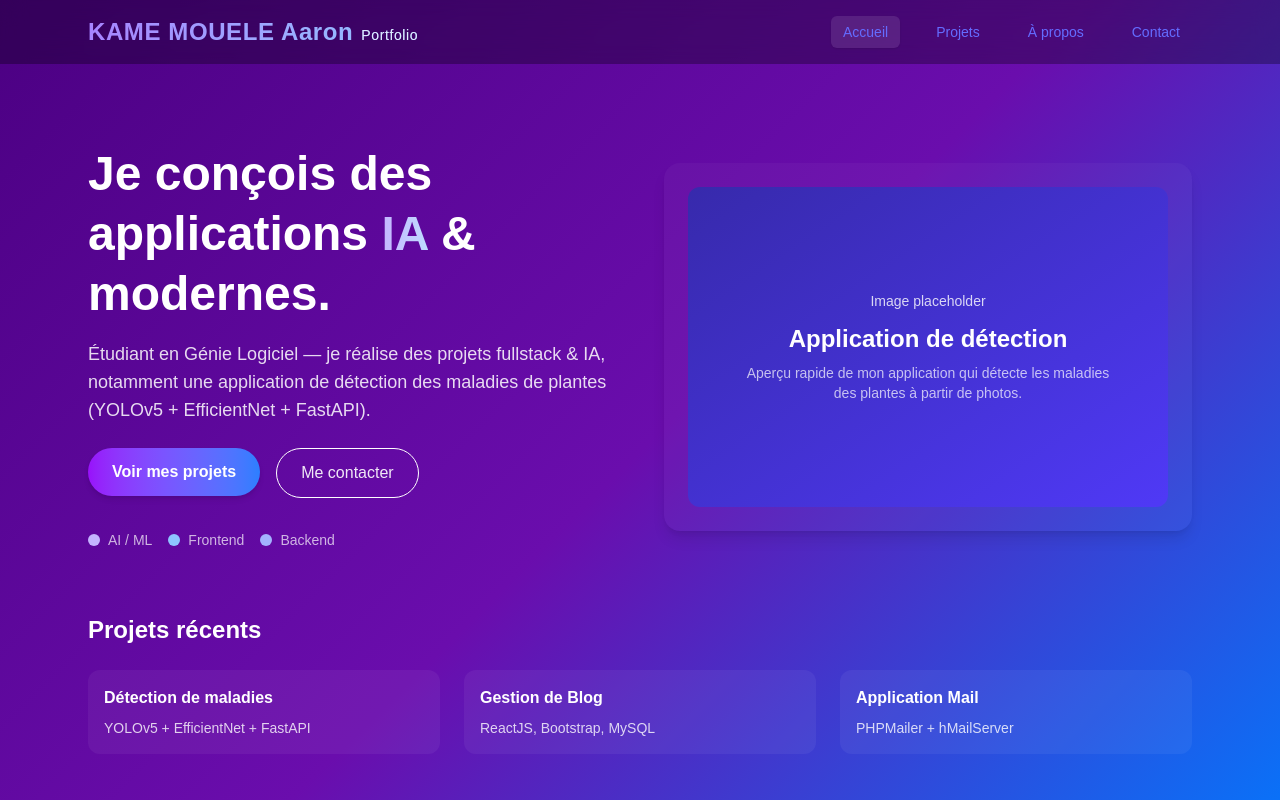
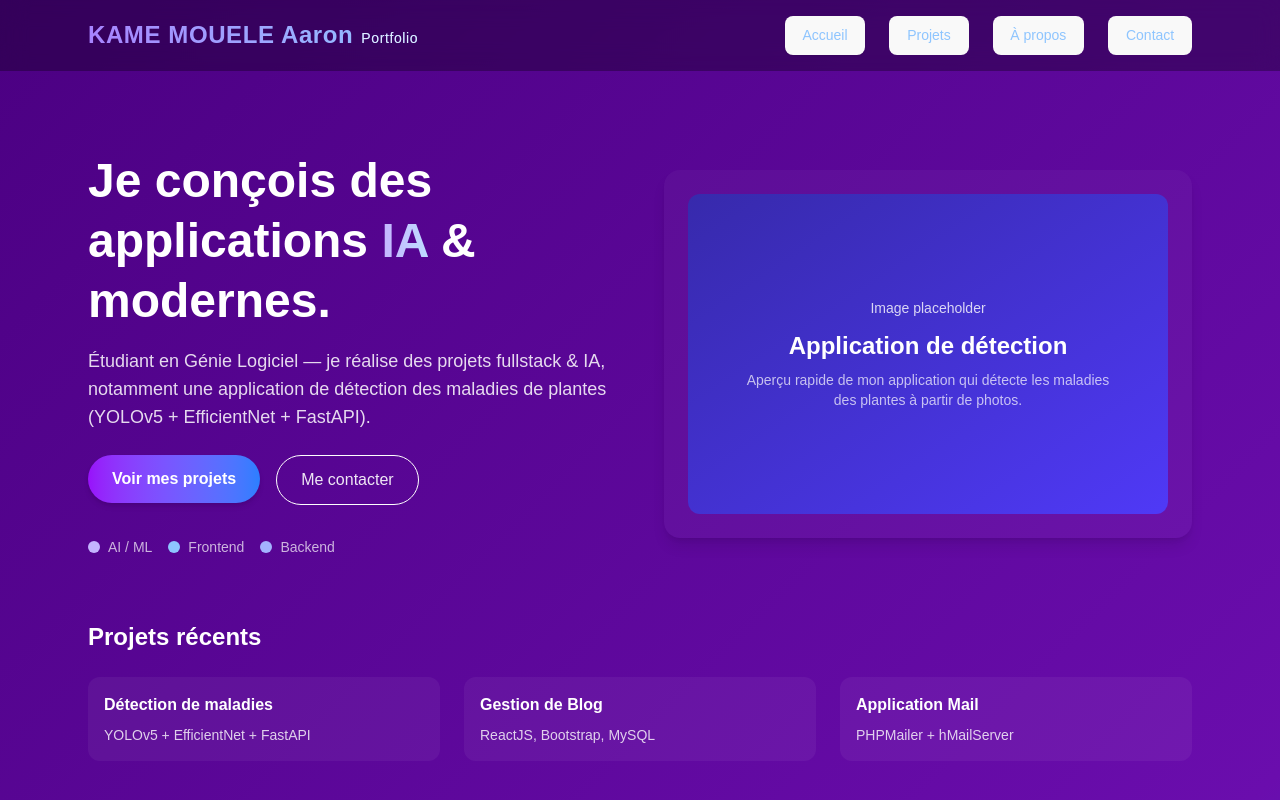
Before and after one commit to AaronKAME200308/Portfolio, a React (Vite) app: page / in a window 1280 px wide. Shown: the top 800 px of the page. Built offline with nearby package versions, Linux system fonts and the light colour scheme; the HTML template or start-up script is replaced by a standard one.

Commit message:
navbar responsive 5

```diff
--- a/src/App.tsx
+++ b/src/App.tsx
@@ -1,67 +1,15 @@
-import { Routes, Route, useLocation } from "react-router-dom";
 import { AnimatePresence, motion } from "framer-motion";
 
 import Navbar from "./components/Navbar";
 import Footer from "./components/Footer";
-
-import Home from "./pages/Home";
-import Projects from "./pages/Projects";
-import About from "./pages/About";
-import Contact from "./pages/Contact";
-
-const pageTransition = {
-  initial: { opacity: 0, y: 20 },
-  animate: { opacity: 1, y: 0 },
-  exit: { opacity: 0, y: -10 },
-};
+import Main from "./components/Main";
 
 const App = () => {
-  const location = useLocation();
 
   return (
     <div className="min-h-screen w-screen flex flex-col bg-portfolio-bg text-white">
       <Navbar />
-      <AnimatePresence mode="wait">
-        <Routes location={location} key={location.pathname}>
-          <Route
-            path="/"
-            element={
-              <motion.div
-                variants={pageTransition}
-                initial="initial"
-                animate="animate"
-                exit="exit"
-              >
-                <Home />
-              </motion.div>
-            }
-          />
-          <Route
-            path="/projects"
-            element={
-              <motion.div variants={pageTransition} initial="initial" animate="animate" exit="exit">
-                <Projects />
-              </motion.div>
-            }
-          />
-          <Route
-            path="/about"
-            element={
-              <motion.div variants={pageTransition} initial="initial" animate="animate" exit="exit">
-                <About />
-              </motion.div>
-            }
-          />
-          <Route
-            path="/contact"
-            element={
-              <motion.div variants={pageTransition} initial="initial" animate="animate" exit="exit">
-                <Contact />
-              </motion.div>
-            }
-          />
-        </Routes>
-      </AnimatePresence>
+        <Main />
       <Footer />
     </div>
   );
--- /dev/null
+++ b/src/components/Main.tsx
@@ -0,0 +1,28 @@
+import Home from "../pages/Home";
+import Projects from "../pages/Projects";
+import About from "../pages/About";
+import Contact from "../pages/Contact";
+
+const Main = () => {
+    return (
+        <main>
+            <section id="Accueil">
+                <Home />
+            </section>
+
+            <section id="Projets">
+                <Projects />
+            </section>
+
+            <section id="À propos">
+                <About />
+            </section>
+
+            <section id="Contact">
+                <Contact />
+            </section>
+        </main>
+    );
+};
+
+export default Main;
--- a/src/components/Navbar.tsx
+++ b/src/components/Navbar.tsx
@@ -1,6 +1,6 @@
-import { NavLink } from "react-router-dom";
 import { motion, AnimatePresence } from "framer-motion";
-import { useState } from "react";
+import { useState, useEffect } from "react";
+
 
 const links = [
   { label: "Accueil", to: "/" },
@@ -11,6 +11,40 @@ const links = [
 
 const Navbar = () => {
   const [open, setOpen] = useState(false);
+  const [active, setActive] = useState("Accueil");
+
+ useEffect(() => {
+  const onScroll = () => {
+    const sections = document.querySelectorAll("section");
+    let current = "Home";
+
+    sections.forEach((section) => {
+      if (section.getBoundingClientRect().top <= 120) {
+        current = section.id;
+      }
+    });
+
+    setActive(current);
+  };
+
+  window.addEventListener("scroll", onScroll);
+  return () => window.removeEventListener("scroll", onScroll);
+}, []);
+
+
+
+  const scrollToSection = (id) => {
+    setActive(id);
+    document.getElementById(id)?.scrollIntoView({
+      behavior: "smooth",
+    });
+  };
+
+  const linkClass = (id) =>
+    `px-3 py-2 rounded-md transition-all ${active === id
+      ? "bg-white/10 text-blue-300 shadow-sm hover:text-white"
+      : "text-blue-300 hover:text-white hover:bg-white/5"
+    }`;
 
   return (
     <header className="backdrop-blur-md bg-black/30 sticky top-0 z-50">
@@ -24,26 +58,22 @@ const Navbar = () => {
           className="text-2xl font-extrabold tracking-wide bg-clip-text text-transparent bg-gradient-to-r from-violet-400 to-blue-300"
         >
           KAME MOUELE Aaron
-          <span className="text-sm ml-2 font-medium text-white/70">Portfolio</span>
+          <span className="text-sm ml-2 font-medium text-white/70">
+            Portfolio
+          </span>
         </motion.p>
 
         {/* DESKTOP NAV */}
         <nav className="hidden md:block">
           <ul className="flex gap-6 items-center text-sm">
             {links.map((l) => (
-              <li key={l.to}>
-                <NavLink
-                  to={l.to}
-                  className={({ isActive }) =>
-                    `px-3 py-2 rounded-md transition-all ${
-                      isActive
-                        ? "bg-white/10 text-white shadow-sm"
-                        : "text-white/80 hover:text-white hover:bg-white/5"
-                    }`
-                  }
+              <li key={l.label}>
+                <button
+                  className={linkClass(l.label)}
+                  onClick={() => scrollToSection(l.label)}
                 >
                   {l.label}
-                </NavLink>
+                </button>
               </li>
             ))}
           </ul>
@@ -52,11 +82,9 @@ const Navbar = () => {
         {/* MOBILE BUTTON */}
         <button
           onClick={() => setOpen(!open)}
-          className="md:hidden text-white focus:outline-none bg-gradient-to-r from-purple-600 to-blue-500 p-2 rounded-md"
+          className="md:hidden text-white bg-gradient-to-r from-purple-600 to-blue-500 p-2 rounded-md"
         >
-          <span className="text-2xl ">
-            {open ? "✕" : "☰"}
-          </span>
+          <span className="text-2xl">{open ? "✕" : "☰"}</span>
         </button>
       </div>
 
@@ -68,24 +96,17 @@ const Navbar = () => {
             animate={{ height: "auto", opacity: 1 }}
             exit={{ height: 0, opacity: 0 }}
             transition={{ duration: 0.25 }}
-            className="md:hidden bg-gradient-purple-400 "
+            className="md:hidden bg-black/30 backdrop-blur-md"
           >
             <ul className="flex flex-col gap-2 px-6 py-4">
               {links.map((l) => (
-                <li key={l.to}>
-                  <NavLink
-                    to={l.to}
-                    onClick={() => setOpen(false)}
-                    className={({ isActive }) =>
-                      `block px-4 py-3 rounded-md transition-all ${
-                        isActive
-                          ? "bg-white/10 text-black"
-                          : "text-black/80 hover:text-white hover:bg-white/5"
-                      }`
-                    }
+                <li key={l.label}>
+                  <button
+                    onClick={() => scrollToSection(l.label)}
+                    className={`w-full text-left ${linkClass(l.label)}`}
                   >
                     {l.label}
-                  </NavLink>
+                  </button>
                 </li>
               ))}
             </ul>
@@ -95,5 +116,4 @@ const Navbar = () => {
     </header>
   );
 };
-
 export default Navbar;
--- a/src/index.css
+++ b/src/index.css
@@ -37,17 +37,26 @@ button {
   font-size: 1em;
   font-weight: 500;
   font-family: inherit;
-  background-color: #1a1a1a;
   cursor: pointer;
   transition: border-color 0.25s;
 }
-button:hover {
-  border-color: #646cff;
+
+li button {
+  transition:
+    background-color 300ms ease,
+    color 300ms ease,
+    box-shadow 300ms ease,
+    transform 200ms ease;
 }
-button:focus,
-button:focus-visible {
-  outline: 4px auto -webkit-focus-ring-color;
+
+li button:hover {
+  transform: translateY(-1px);
 }
+
+section {
+  scroll-margin-top: 90px;
+}
+
 
 @media (prefers-color-scheme: light) {
   :root {
--- a/src/pages/About.tsx
+++ b/src/pages/About.tsx
@@ -2,7 +2,7 @@ import { motion } from "framer-motion";
 
 const About = () => {
   return (
-    <main className="max-w-4xl mx-auto px-6 py-20">
+    <div className="max-w-4xl mx-auto px-6 py-20">
       <motion.h2 initial={{ x: -10, opacity: 0 }} animate={{ x: 0, opacity: 1 }} className="text-3xl font-bold mb-4">
         À propos
       </motion.h2>
@@ -32,7 +32,7 @@ const About = () => {
           </p>
         </motion.div>
       </div>
-    </main>
+    </div>
   );
 };
 
--- a/src/pages/Contact.tsx
+++ b/src/pages/Contact.tsx
@@ -40,7 +40,7 @@ const Contact = () => {
   };
 
   return (
-    <main className="max-w-3xl mx-auto px-6 py-20">
+    <div className="max-w-3xl mx-auto px-6 py-20">
       <motion.h2 initial={{ y: -6, opacity: 0 }} animate={{ y: 0, opacity: 1 }} className="text-3xl font-bold mb-4">
         Contact
       </motion.h2>
@@ -75,7 +75,7 @@ const Contact = () => {
           </div>
         </div>
       </form>
-    </main>
+    </div>
   );
 };
 
--- a/src/pages/Home.tsx
+++ b/src/pages/Home.tsx
@@ -10,8 +10,8 @@ const buttonHover = { scale: 1.03 };
 
 const Home = () => {
   return (
-    <main className="max-w-6xl mx-auto px-6 py-20">
-      <section className="grid md:grid-cols-2 gap-12 items-center">
+    <div className="max-w-6xl mx-auto px-6 py-20">
+      <div className="grid md:grid-cols-2 gap-12 items-center">
         <motion.div initial="hidden" animate="show" variants={heroVariants} transition={{ duration: 0.6 }}>
           <h2 className="text-5xl font-extrabold leading-tight mb-4">
             Je conçois des applications <span className="bg-clip-text text-transparent bg-gradient-to-r from-violet-300 to-blue-200">IA</span> & modernes.
@@ -75,9 +75,9 @@ const Home = () => {
             </div>
           </div>
         </motion.div>
-      </section>
+      </div>
 
-      <section className="mt-16">
+      <div className="mt-16">
         <motion.h3 initial={{ opacity: 0 }} animate={{ opacity: 1 }} transition={{ delay: 0.2 }} className="text-2xl font-semibold mb-6">
           Projets récents
         </motion.h3>
@@ -105,8 +105,8 @@ const Home = () => {
             </div>
           </motion.div>
         </div>
-      </section>
-    </main>
+      </div>
+    </div>
   );
 };
 
```
